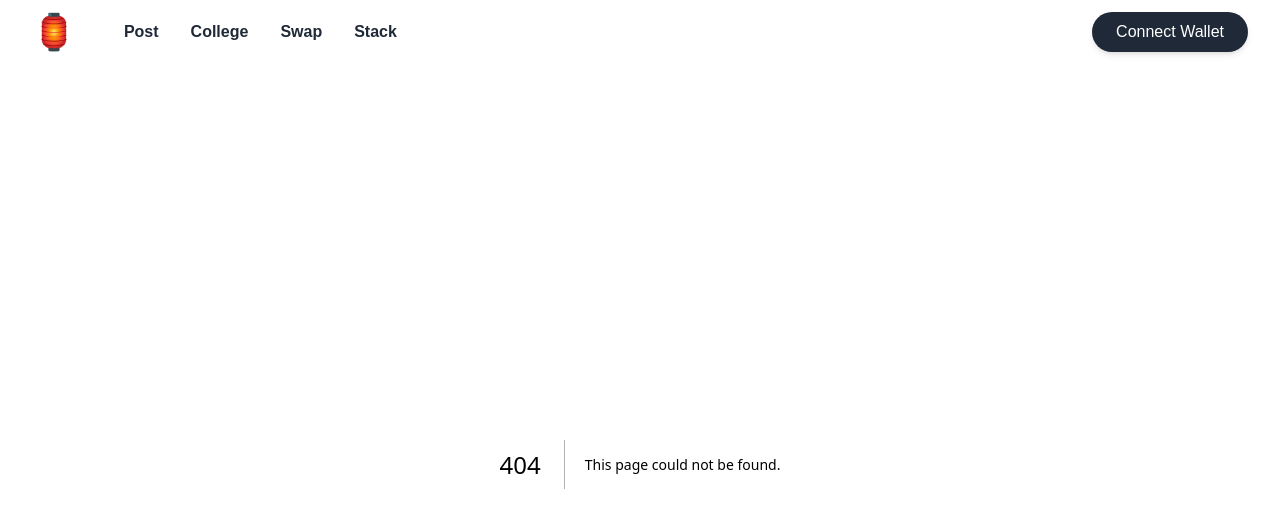
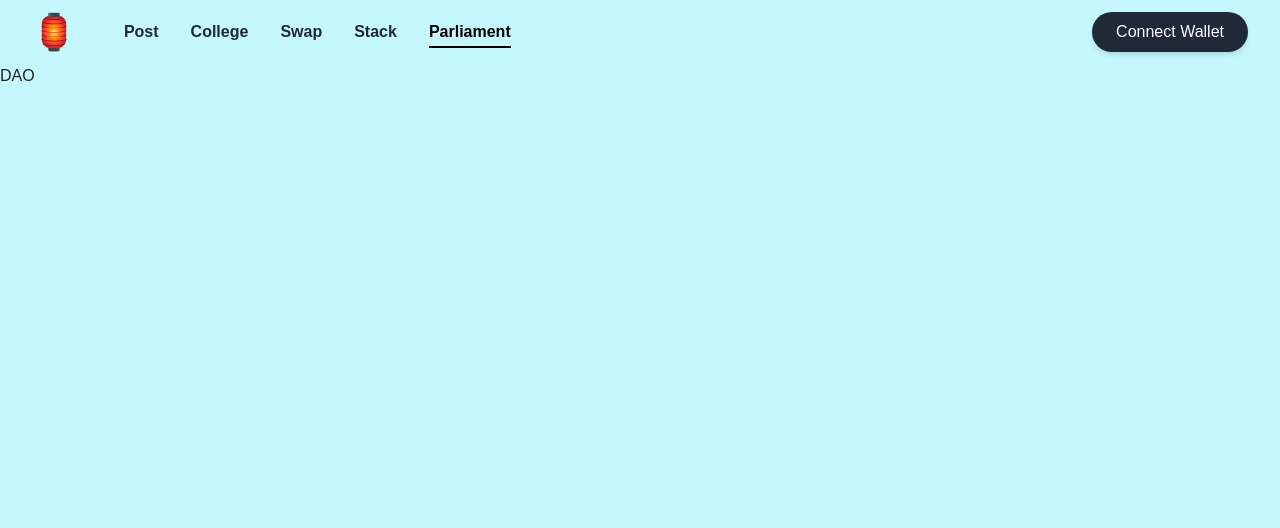
Before and after one commit to wrule/yd-college, a Next.js app in the folder apps/college-ui/: page /dao in a window 1280 px wide. Before the commit this address had no page. Shown: the top 528 px of the page. Built offline with nearby package versions, Linux system fonts and the light colour scheme.

Commit message:
fix: dao

```diff
--- /dev/null
+++ b/apps/college-ui/src/app/dao/page.tsx
@@ -0,0 +1,6 @@
+
+const DAOPage = () => {
+  return <div>DAO</div>;
+}
+
+export default DAOPage;
--- a/apps/college-ui/src/components/Header.tsx
+++ b/apps/college-ui/src/components/Header.tsx
@@ -10,6 +10,7 @@ const Header = () => {
     { name: 'College', path: '/college' },
     { name: 'Swap', path: '/swap' },
     { name: 'Stack', path: '/stack' },
+    { name: 'Parliament', path: '/dao' },
   ];
 
   return (
```
